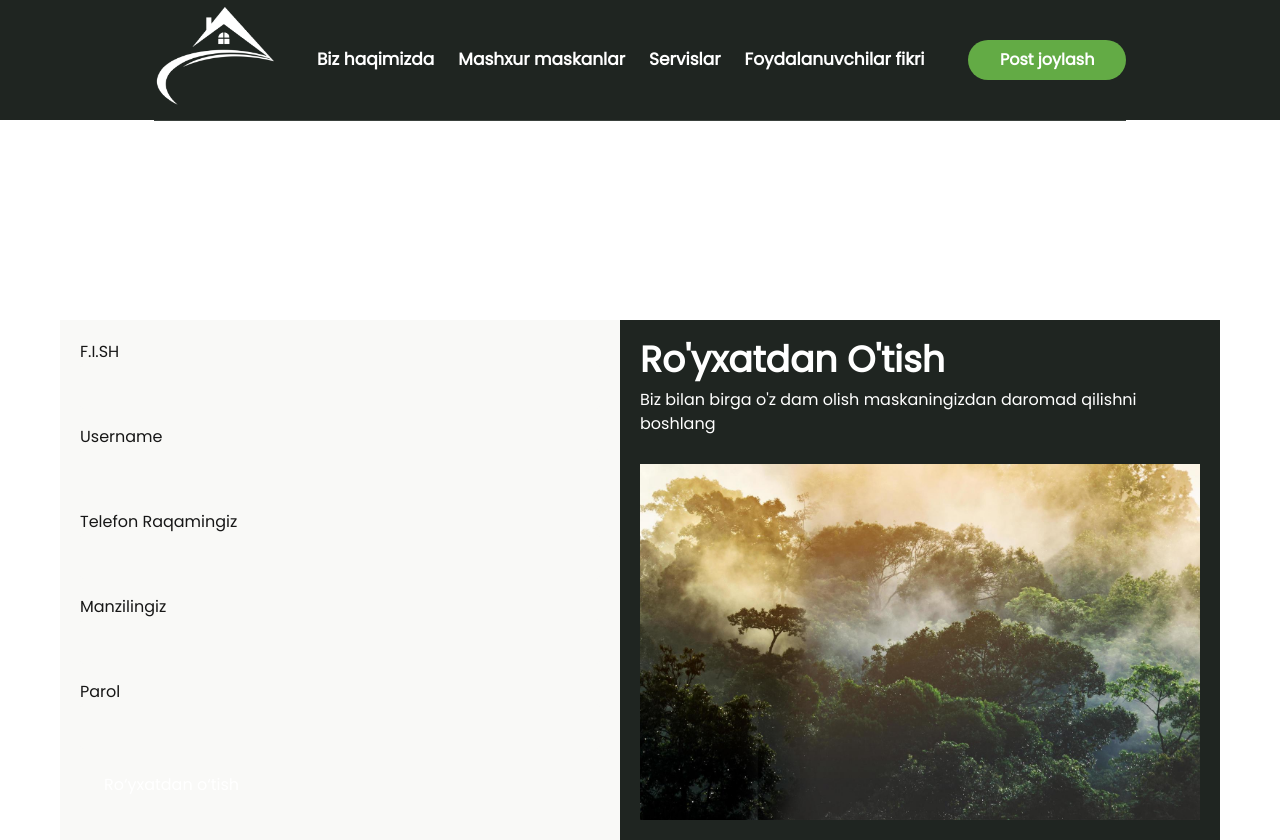
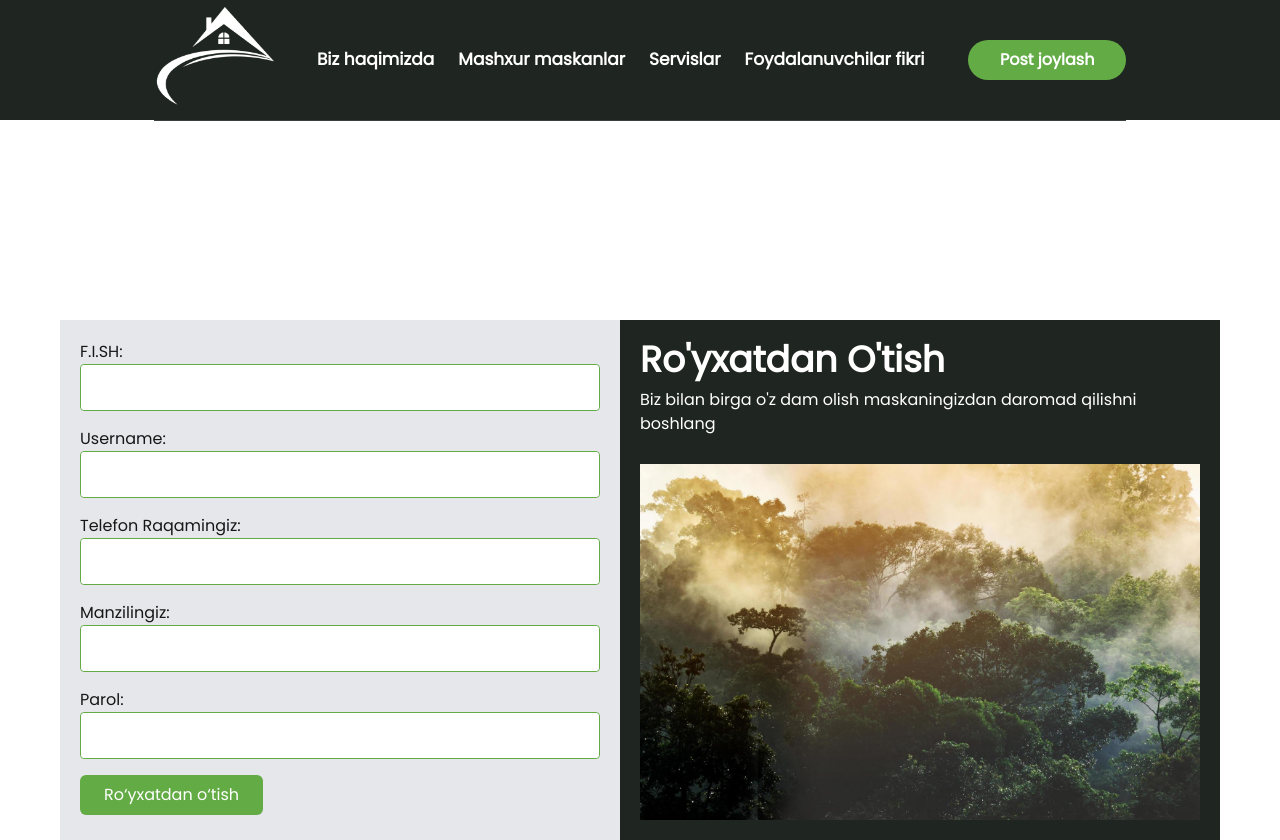
Before and after one commit to lupheron/Zenly, a Next.js app: page /register in a window 1280 px wide. Built offline with nearby package versions, Linux system fonts and the light colour scheme.

Commit message:
Registration is done

```diff
--- a/src/app/register/RegisterClient.tsx
+++ b/src/app/register/RegisterClient.tsx
@@ -5,7 +5,7 @@ import React from 'react'
 const RegisterClient = () => {
     return (
         <div className='flex items-center justify-center mt-50'>
-            <div className='w-140 h-130 bg-light-gray p-5'>
+            <div className='w-140 h-130 bg-gray-200 p-5'>
                 <RegisterForm />
             </div>
             <div className='w-150 h-130 flex flex-col gap-2 bg-dark-green text-white p-5'>
--- a/src/components/FormElements/Input/InputDefault.tsx
+++ b/src/components/FormElements/Input/InputDefault.tsx
@@ -9,7 +9,7 @@ interface InputProps {
     onChange(): (e: React.ChangeEvent<HTMLInputElement>) => void;
 }
 
-const InputDefault: React.FC<InputProps> = ({ customClasses = "", name, required, onChange, type, placeholder = ""}) => {
+const InputDefault: React.FC<InputProps> = ({ customClasses = "", name, required, onChange, type, placeholder = "" }) => {
     return (
         <div className={`${customClasses} flex items-center justify-center`}>
             <input
@@ -18,7 +18,7 @@ const InputDefault: React.FC<InputProps> = ({ customClasses = "", name, required
                 onChange={onChange}
                 placeholder={placeholder}
                 required={required}
-                className="bg-light-gray px-5 py-5 border-none rounded text-black w-full h-[45px]"
+                className={`bg-light-gray px-5 py-5 border-none rounded text-black w-full h-[45px] focus:outline-none ${customClasses}`}
             />
         </div>
     )
--- a/src/components/Forms/RegisterForm.tsx
+++ b/src/components/Forms/RegisterForm.tsx
@@ -29,59 +29,64 @@ const RegisterForm = () => {
     return (
         <form onSubmit={handleSubmit} className="space-y-4">
             <div>
-                <LabelDefault label="F.I.SH" htmlFor="fullname" />
+                <LabelDefault label="F.I.SH:" htmlFor="fullname" />
                 <InputDefault
                     name="fullname"
                     type="text"
                     value={form.fullname}
                     onChange={handleChange}
+                    customClasses='bg-white rounded border-1 border-light-green'
                 />
             </div>
 
             <div>
-                <LabelDefault label="Username" htmlFor="username" />
+                <LabelDefault label="Username:" htmlFor="username" />
                 <InputDefault
                     name="username"
                     type="text"
                     value={form.username}
                     onChange={handleChange}
+                    customClasses='bg-white rounded border-1 border-light-green'
                 />
             </div>
 
             <div>
-                <LabelDefault label="Telefon Raqamingiz" htmlFor="phone" />
+                <LabelDefault label="Telefon Raqamingiz:" htmlFor="phone" />
                 <InputDefault
                     name="phone"
                     type="text"
                     value={form.phone}
                     onChange={handleChange}
+                    customClasses='bg-white rounded border-1 border-light-green'
                 />
             </div>
 
             <div>
-                <LabelDefault label="Manzilingiz" htmlFor="address" />
+                <LabelDefault label="Manzilingiz:" htmlFor="address" />
                 <InputDefault
                     name="address"
                     type="text"
                     value={form.address}
                     onChange={handleChange}
+                    customClasses='bg-white rounded border-1 border-light-green'
                 />
             </div>
 
             <div>
-                <LabelDefault label="Parol" htmlFor="password" />
+                <LabelDefault label="Parol:" htmlFor="password" />
                 <InputDefault
                     name="password"
                     type="password"
                     value={form.password}
                     onChange={handleChange}
+                    customClasses='bg-white rounded border-1 border-light-green'
                 />
             </div>
 
             <button
                 type="submit"
                 disabled={isPending}
-                className="bg-primary text-white px-6 py-2 rounded-md hover:bg-opacity-90"
+                className="bg-light-green text-white px-6 py-2 rounded-md cursor-pointer     hover:bg-opacity-90"
             >
                 {isPending ? 'Yuborilmoqda...' : 'Ro‘yxatdan o‘tish'}
             </button>
--- a/src/hooks/useRegisterUser.ts
+++ b/src/hooks/useRegisterUser.ts
@@ -3,7 +3,7 @@
 import { useMutation } from '@tanstack/react-query'
 
 const registerUser = async (data: any) => {
-    const res = await fetch('http://zenlyserver.test/api/users', {
+    const res = await fetch('http://zenlyserver.test/api/register', {
         method: 'POST',
         headers: {
             'Content-Type': 'application/json',
```
Also changed, not shown: 2 other files (tests, documents, lock files or other folders).
